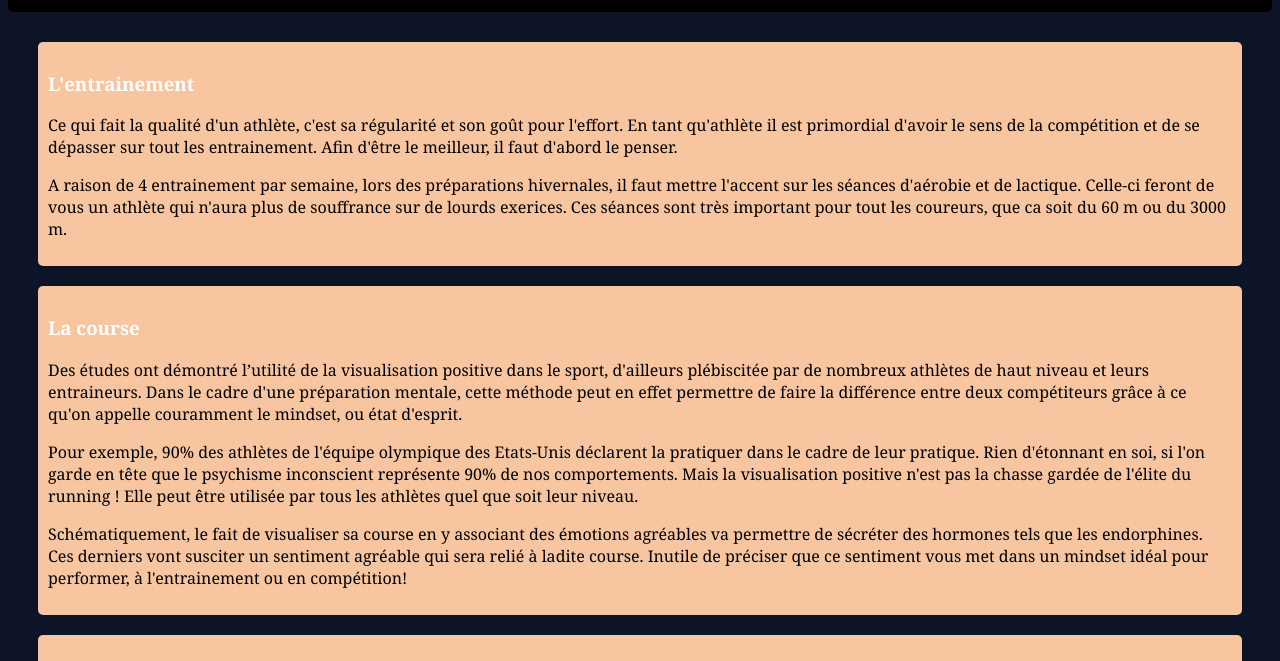
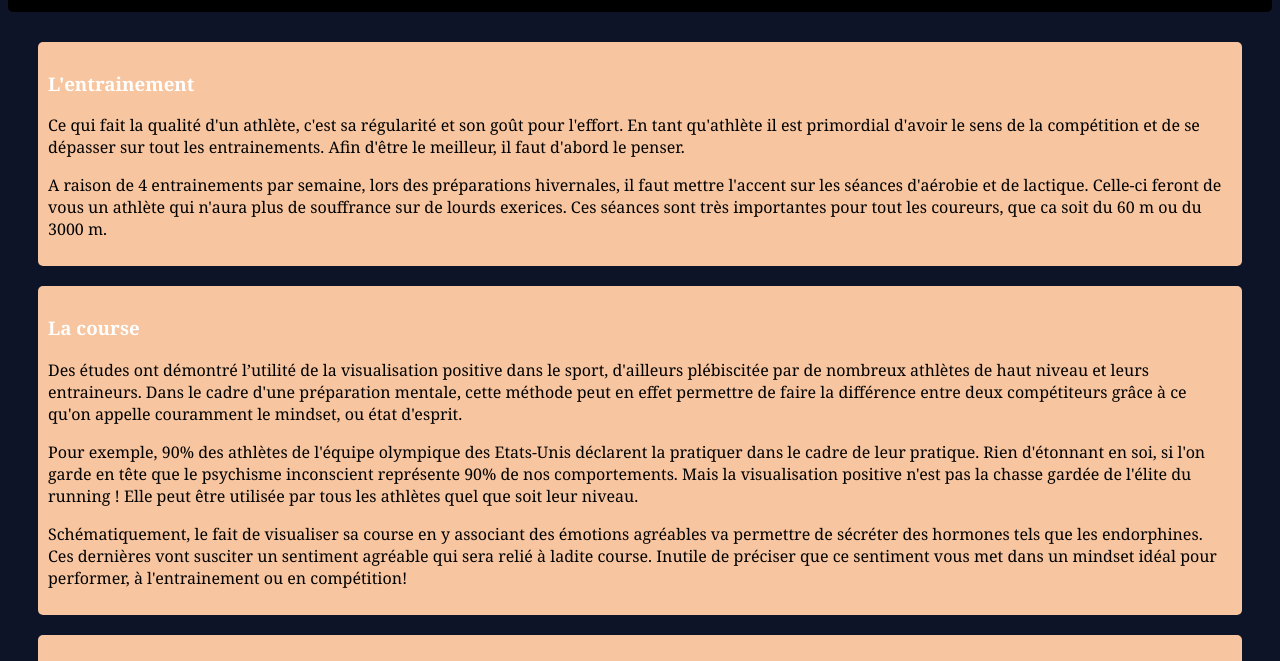
Before and after one commit to MaGnOuM57/magnoum57.github.io, a plain HTML site: page index.html in a window 1280 px wide. Shown: the part 1161-1822 px from the top of the page. Drawn offline with nearby package versions, Linux system fonts and the light colour scheme.

Commit message:
Update index.html

```diff
--- a/index.html
+++ b/index.html
@@ -98,12 +98,12 @@
 			<div id="text-piste" class="text-piste">
 					<h3>L'entrainement</h3>
 					<p>Ce qui fait la qualité d'un athlète, c'est sa régularité et son goût pour l'effort. En tant qu'athlète
-						il est primordial d'avoir le sens de la compétition et de se dépasser sur tout les entrainement. Afin
+						il est primordial d'avoir le sens de la compétition et de se dépasser sur tout les entrainements. Afin
 						d'être le meilleur, il faut d'abord le penser.
 					</p>
-					<p>A raison de 4 entrainement par semaine, lors des préparations hivernales, il faut mettre l'accent sur les
+					<p>A raison de 4 entrainements par semaine, lors des préparations hivernales, il faut mettre l'accent sur les
 						séances d'aérobie et de lactique. Celle-ci feront de vous un athlète qui n'aura plus de souffrance sur de
-						lourds exerices. Ces séances sont très important pour tout les coureurs, que ca soit du 60 m ou du 3000 m.
+						lourds exerices. Ces séances sont très importantes pour tout les coureurs, que ca soit du 60 m ou du 3000 m.
 					</p>
 			</div>
 			<div id="text-course" class="text-course">
@@ -120,7 +120,7 @@
 					les athlètes quel que soit leur niveau.
 				</p>
 				<p>Schématiquement, le fait de visualiser sa course  en y associant des émotions agréables va permettre de sécréter
-					des hormones tels que les endorphines. Ces derniers vont susciter un sentiment agréable qui sera relié à ladite course. Inutile de préciser que ce sentiment vous met dans un mindset idéal pour performer, à l'entrainement ou en compétition!
+					des hormones tels que les endorphines. Ces dernières vont susciter un sentiment agréable qui sera relié à ladite course. Inutile de préciser que ce sentiment vous met dans un mindset idéal pour performer, à l'entrainement ou en compétition!
 				</p>
 			</div>
 			<div id="text-win" class="text-win">
```
